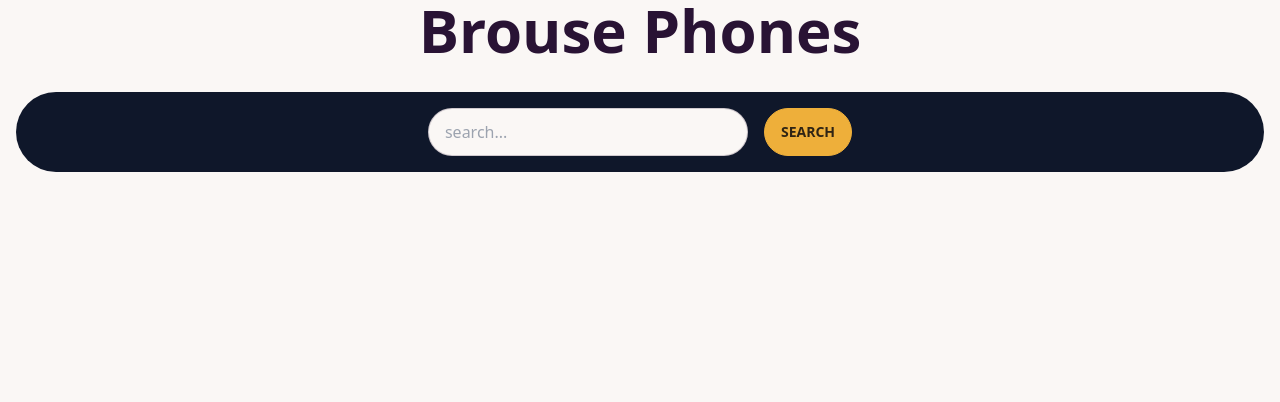
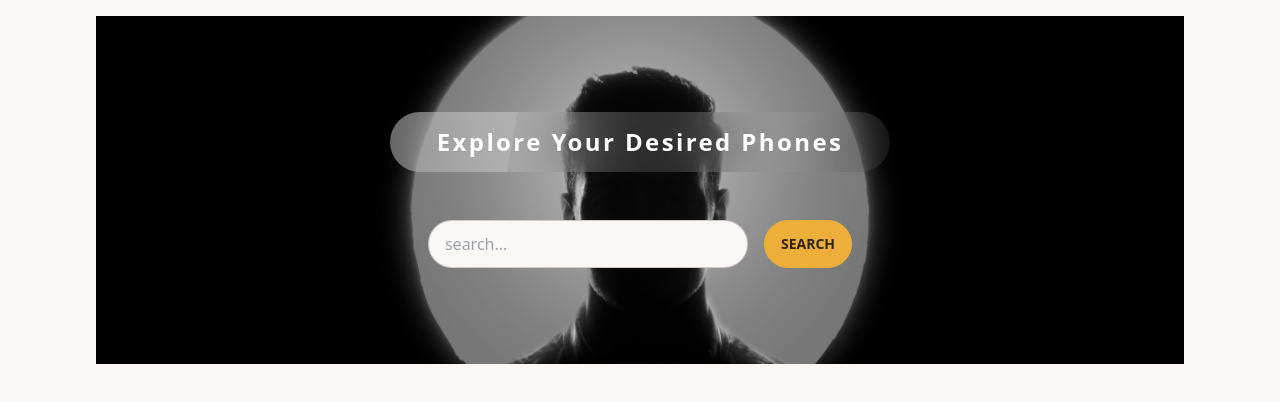
Before and after one commit to mahmoodiftee/BrousePhones, a plain HTML site: page index.html in a window 1280 px wide. Drawn offline with nearby package versions, Linux system fonts and the light colour scheme; no server answers.

Commit message:
UI Updated

```diff
--- a/index.html
+++ b/index.html
@@ -4,25 +4,40 @@
 <head>
     <meta charset="UTF-8">
     <meta name="viewport" content="width=device-width, initial-scale=1.0">
-    <title>Brouse Phones</title>
+    <title>PhoneHunt</title>
     <link href="https://cdn.jsdelivr.net/npm/daisyui@3.6.2/dist/full.css" rel="stylesheet" type="text/css" />
     <script src="https://cdn.tailwindcss.com"></script>
 </head>
 
 <body>
-    <header>
-        <h2 class="text-6xl font-bold text-center ">Brouse Phones</h2>
-    </header>
-    <main class="container mx-auto mt-8">
 
-        <section class="bg-slate-900 rounded-full p-4 m-4">
-            <div class="flex justify-center gap-4">
+    <section class="mt-4">
+        <!-- nav -->
+        <!-- <nav class="container z-10 absolute mx-auto px-5 lg:px-24 flex flex-row justify-between items-center rounded-lg">
+            <h1 class="font-bold mt-4 ml-4 text-2xl text-white">
+                <a href="#">PhoneHunt</a>
+            </h1>
+            <div>
+                <button
+                    class="btn glass mt-4 mr-4 font-semibold text-xl text-white px-5 py-2 rounded-lg">
+                    Sign In
+                </button>
+            </div>
+        </nav> -->
+        <div class="mb-4 container mx-auto px-5 lg:px-24 flex flex-col justify-center relative items-center rounded-lg py-200 py-24">
+            <button class="glass rounded-full border-none shadow-none z-10 h-[40px] w-[350px] font-bold text-white text-[16px] md:text-2xl lg:font-semibold tracking-widest mb-4 lg:h-[60px] lg:w-[500px] lg:mb-12">Explore Your
+                Desired Phones</button>
+                <!-- img -->
+            <img src="./bg.jpg" class="absolute object-cover h-full w-full px-4 lg:px-24" />
+            <div class="z-10 ">
+                <div class="flex justify-center gap-2 lg:gap-4">
                     <input id="search-field" type="text" placeholder="search..."
-                    class="input input-bordered w-full max-w-xs" />
+                        class=" input input-bordered  w-[350] lg:w-[500px] max-w-xs" />
                     <button onclick="handleSearch()" class="btn btn-accent">Search</button>
                 </div>
+            </div>
+        </div>
     </section>
-
 
     <!--Phone Container, search result & spinner effect -->
     <section>
--- a/index.js
+++ b/index.js
@@ -1,4 +1,4 @@
-const loadPhone = async (searchText, showAll) => {
+const loadPhone = async (searchText='iphone', showAll) => {
   try {
     const res = await fetch(`https://openapi.programming-hero.com/api/phones?search=${searchText}`);
     if (!res.ok) {
@@ -120,3 +120,5 @@ const closeModal = (modalId) => {
   const modalContainer = document.getElementById("modal-container");
   modalContainer.innerHTML = '';
 };
+
+loadPhone();
```
Also changed, not shown: bg.jpg (added), joe-shields-dLij9K4ObYY-unsplash.jpg (added), 1 other file. Lines whose indentation alone changed are shown as unchanged.
